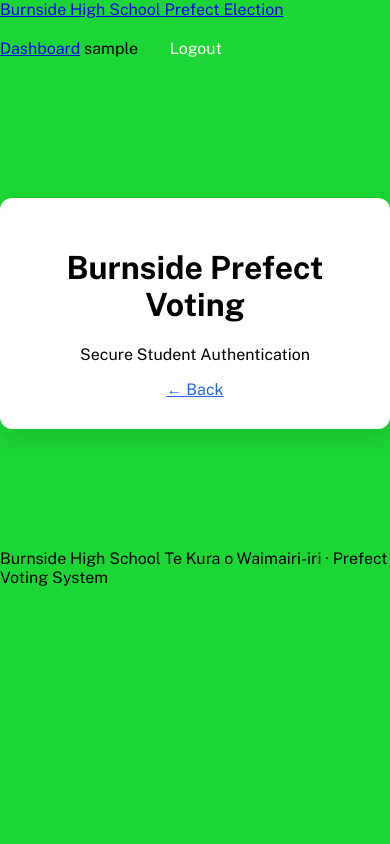
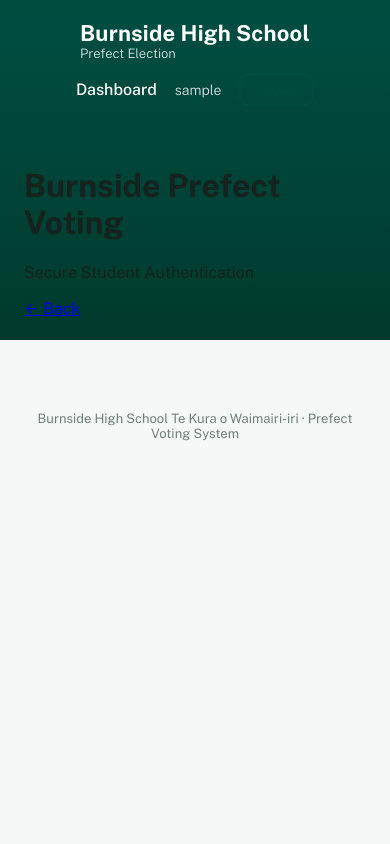
Before and after one commit to Astral-Viscount/Prefect-Voting, a Flask app: page /login in a window 390 px wide. Run offline with Flask 3, Linux system fonts and the light colour scheme; the visitor is signed in with stand-in values (Sample User, id 1); some libraries are stand-ins or nearby versions.

Commit message:
css with bunside high school colours

```diff
--- a/static/style.css
+++ b/static/style.css
@@ -1,77 +1,253 @@
-body {
-    font-family: 'Public Sans', sans-serif;
-    margin: 0;
-    background: #1bd634;
+* {
+    box-sizing: border-box;
 }
 
-.background {
-    background: #073b0b;
+body {
+    font-family: 'Public Sans', -apple-system, sans-serif;
+    margin: 0;
+    min-height: 100vh;
+    background: linear-gradient(
+        180deg,
+        #004E42 0%,
+        #003A2C 340px,
+        #f4f8f6 340px
+    );
+    color: #16221e;
 }
 
-.header {
-    background: #003907;
-    color: white;
-    text-align: center;
-    padding: 40px;
+.site-header {
+    display: flex;
+    justify-content: space-between;
+    align-items: center;
+    padding: 24px 40px;
+    color: #FFFFFF;
 }
 
-.header h1 {
-    margin: 0;
-    font-size: 40px;
+.brand {
+    color: #FFFFFF;
+    text-decoration: none;
+    display: flex;
+    flex-direction: column;
 }
 
-.header h2 {
-    margin: 5px;
+.brand-name {
+    font-size: 22px;
+    font-weight: 700;
+    letter-spacing: 0.2px;
+}
+
+.brand-sub {
+    font-size: 13px;
     font-weight: 300;
+    opacity: 0.85;
+}
+
+.site-nav {
+    display: flex;
+    align-items: center;
+    gap: 18px;
+}
+
+.site-nav a {
+    color: #FFFFFF;
+    text-decoration: none;
+    font-weight: 500;
+}
+
+.site-nav a:hover {
+    color: #82C8E5;
+}
+
+.nav-user {
+    font-weight: 300;
+    opacity: 0.85;
+    font-size: 14px;
+}
+
+.site-main {
+    max-width: 1080px;
+    margin: 0 auto;
+    padding: 20px 24px 60px;
+}
+
+.main-card, .card {
+    background: #FFFFFF;
+    border-radius: 14px;
+    box-shadow: 0 10px 25px rgba(0, 30, 25, 0.15);
+    padding: 32px;
+    margin: 24px auto;
 }
 
 .main-card {
-    max-width: 600px;
-    margin: 50px auto;
-    background: white;
-    padding: 30px;
-    border-radius: 12px;
-    box-shadow: 0 10px 25px rgba(0,0,0,0.1);
+    max-width: 560px;
     text-align: center;
 }
 
 .tagline {
-    color: #555;
+    color: #4d5a56;
 }
 
 .btn {
     display: inline-block;
-    padding: 10px 18px;
-    margin: 10px;
-    border-radius: 8px;
+    padding: 11px 22px;
+    border-radius: 10px;
     text-decoration: none;
+    font-weight: 600;
+    font-size: 14px;
+    border: 2px solid transparent;
+    cursor: pointer;
+    transition: transform 0.12s ease, box-shadow 0.12s ease;
+}
+
+.btn:hover {
+    transform: translateY(-1px);
+    box-shadow: 0 6px 14px rgba(0, 0, 0, 0.15);
+}
+
+.btn.pounamu {
+    background: #004E42;
+    color: #FFFFFF;
+}
+
+.btn.glacier {
+    background: #00AB8E;
+    color: #FFFFFF;
+}
+
+.btn.gold {
+    background: #EBC234;
+    color: #3a2f00;
+}
+
+.btn.danger {
+    background: #c0392b;
+    color: #FFFFFF;
+}
+
+.btn.outline {
+    background: transparent;
+    border-color: currentColor;
+    color: #004E42;
+}
+
+.btn.small {
+    padding: 7px 14px;
+    font-size: 13px;
+}
+
+.badge {
+    display: inline-block;
+    padding: 3px 10px;
+    border-radius: 999px;
+    font-size: 12px;
+    font-weight: 600;
+}
+
+.badge.admin {
+    background: #EBC234;
+    color: #3a2f00;
+}
+
+.badge.candidate {
+    background: #00AB8E;
     color: white;
 }
 
-.blue {
-    background: #2563eb;
+.badge.voter {
+    background: #e3ece9;
+    color: #003A2C;
 }
 
-.green {
-    background: #16a34a;
+.flash-stack {
+    max-width: 640px;
+    margin: 0 auto 20px;
 }
 
-.red {
-    background: #dc2626;
+.flash {
+    padding: 12px 16px;
+    border-radius: 10px;
+    margin-bottom: 10px;
+    font-weight: 500;
 }
 
-.login-card {
-    max-width: 400px;
-    margin: 120px auto;
-    background: white;
-    padding: 30px;
-    border-radius: 12px;
-    text-align: center;
-    box-shadow: 0 10px 25px rgba(0,0,0,0.1);
+.flash-success {
+    background: #e3f6ef;
+    color: #045c3f;
+    border: 1px solid #a9e3cd;
 }
 
-.back {
+.flash-error {
+    background: #fdeceb;
+    color: #9b2c22;
+    border: 1px solid #f4c1bb;
+}
+
+.flash-info {
+    background: #eaf6f8;
+    color: #05505c;
+    border: 1px solid #b7e2e9;
+}
+
+table {
+    width: 100%;
+    border-collapse: collapse;
+}
+
+th, td {
+    padding: 10px 12px;
+    text-align: left;
+    border-bottom: 1px solid #e7ede9;
+    font-size: 14px;
+}
+
+th {
+    color: #003A2C;
+    font-weight: 700;
+}
+
+input, select, textarea {
+    font-family: 'Public Sans', -apple-system, sans-serif;
+    padding: 10px 12px;
+    border-radius: 8px;
+    border: 1.5px solid #d6e0db;
+    width: 100%;
+    font-size: 14px;
+}
+
+label {
     display: block;
-    margin-top: 15px;
-    color: #2563eb;
+    font-weight: 600;
+    margin: 12px 0 4px;
+    color: #003A2C;
 }
+
+.error-page {
+    text-align: center;
+    color: white;
+    padding: 80px 20px;
+}
+
+.error-page h1 {
+    font-size: 72px;
+    margin: 0;
+}
+
+.site-footer {
+    text-align: center;
+    color: #6f7f79;
+    font-size: 13px;
+    padding: 20px;
+}
+
+@media (max-width: 640px) {
+    .site-header {
+        flex-direction: column;
+        gap: 12px;
+        padding: 20px;
+    }
+
+    .site-nav {
+        flex-wrap: wrap;
+        justify-content: center;
+    }
+}
```
